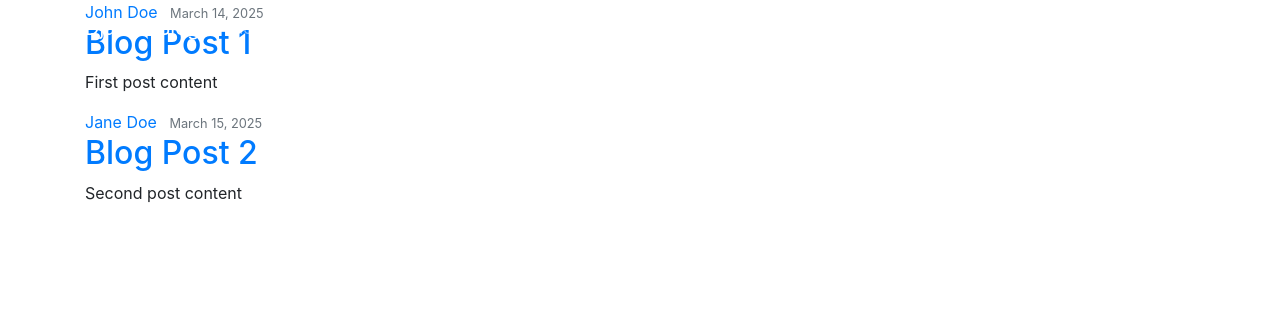
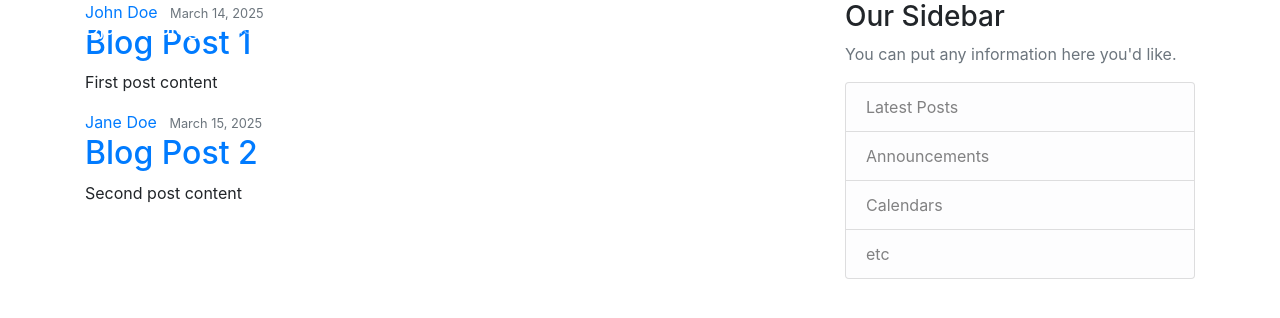
Before and after one commit to tedsimanjuntak/djangojolo, a Django app: page / in a window 1280 px wide. Shown: the top 318 px of the page. Run offline with Django 5.2, Linux system fonts and the light colour scheme; some libraries are stand-ins or nearby versions.

Commit message:
Mod: using new main section.

```diff
--- a/blog/templates/blog/base.html
+++ b/blog/templates/blog/base.html
@@ -45,10 +45,26 @@
 
 
 
-    <div class="container">
+    <main role="main" class="container">
+      <div class="row">
+        <div class="col-md-8">
           {% block content %}{% endblock %}
-    </div>
-
+        </div>
+        <div class="col-md-4">
+          <div class="content-section">
+            <h3>Our Sidebar</h3>
+            <p class='text-muted'>You can put any information here you'd like.
+              <ul class="list-group">
+                <li class="list-group-item list-group-item-light">Latest Posts</li>
+                <li class="list-group-item list-group-item-light">Announcements</li>
+                <li class="list-group-item list-group-item-light">Calendars</li>
+                <li class="list-group-item list-group-item-light">etc</li>
+              </ul>
+            </p>
+          </div>
+        </div>
+      </div>
+    </main>
 
 
     <!-- Optional JavaScript -->
```
